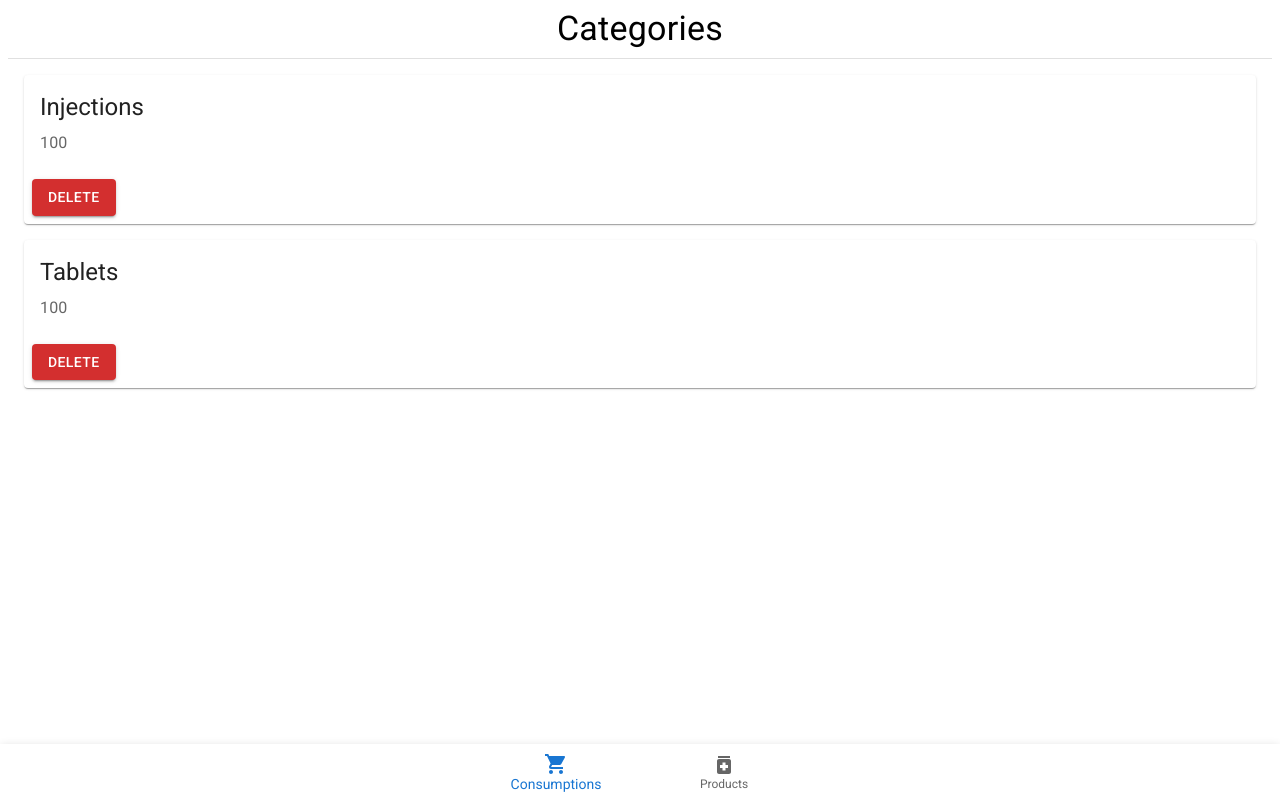
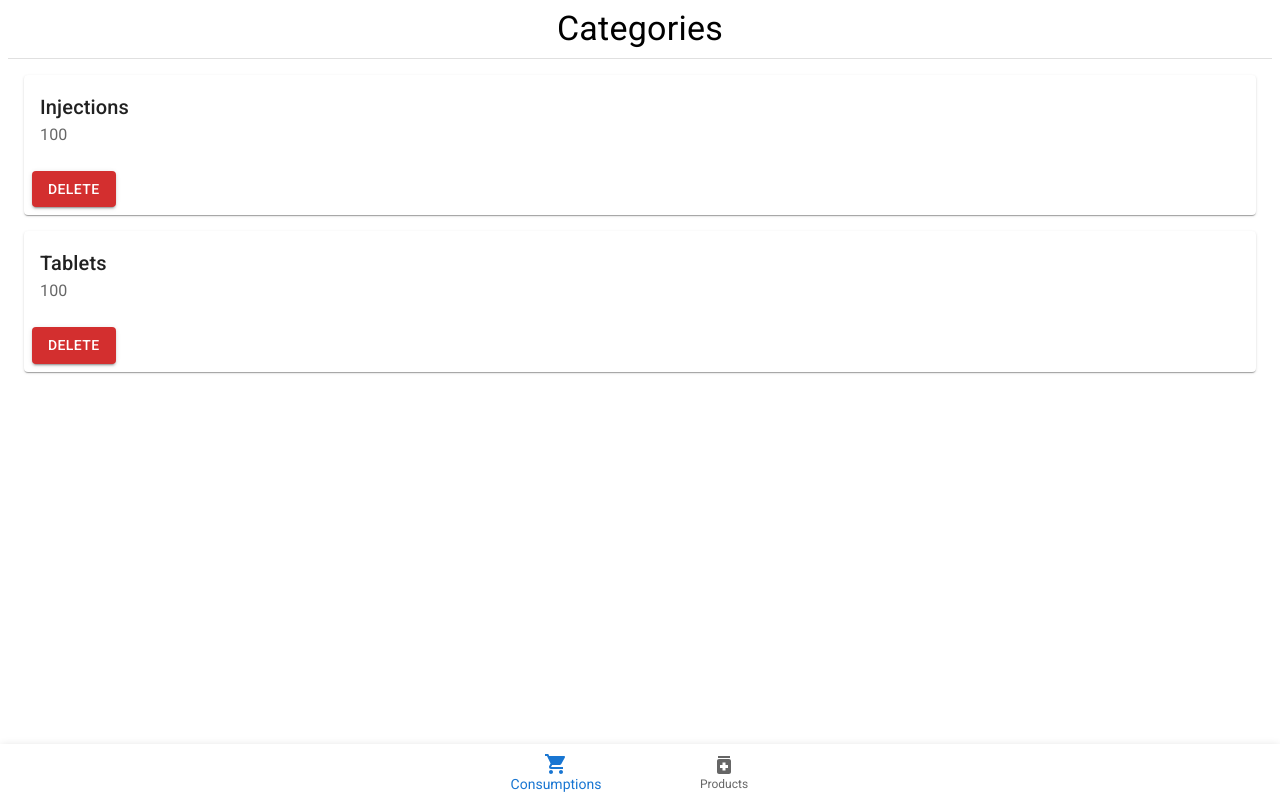
Before and after one commit to daudakhtarnaveed98/ims, a Next.js app: page /dashboard/categories in a window 1280 px wide. Built offline with nearby package versions, Linux system fonts and the light colour scheme.

Commit message:
feat: update heading variant

```diff
--- a/app/dashboard/categories/category-card.tsx
+++ b/app/dashboard/categories/category-card.tsx
@@ -24,7 +24,7 @@ export default function CategoryCard({ name, totalProducts }: ICategoryCard) {
       <DeleteConfirmationDialog />
       <Card sx={{ width: "100%" }}>
         <CardContent>
-          <Typography sx={{ mb: 1 }} variant="h5" component="div">
+          <Typography variant="h6" component="div">
             {name}
           </Typography>
           <Typography color="text.secondary">{totalProducts}</Typography>
```
